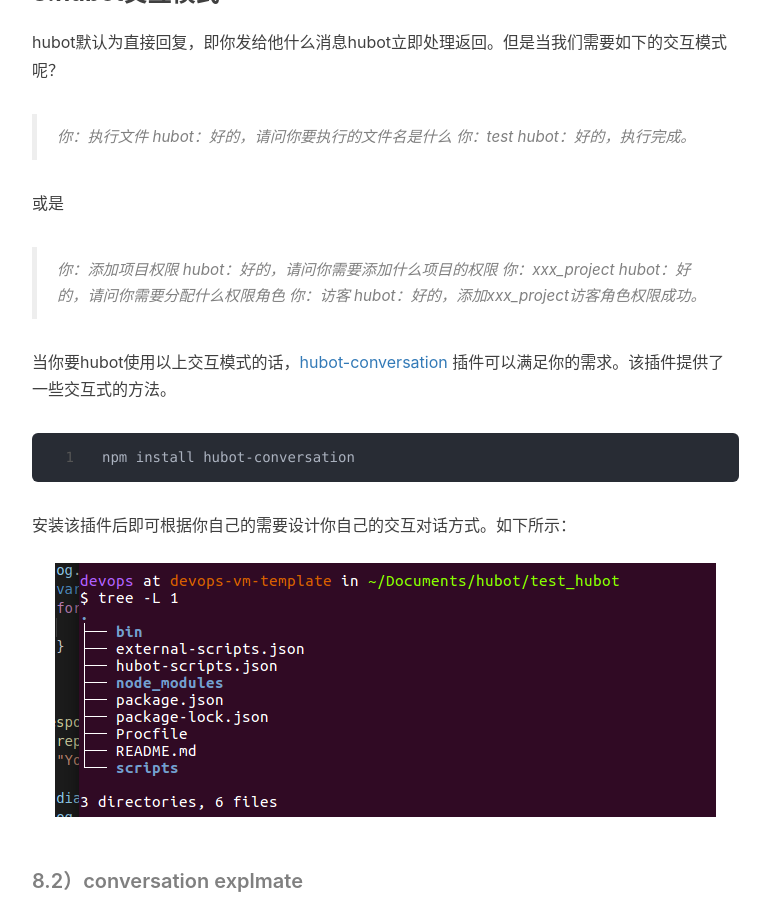
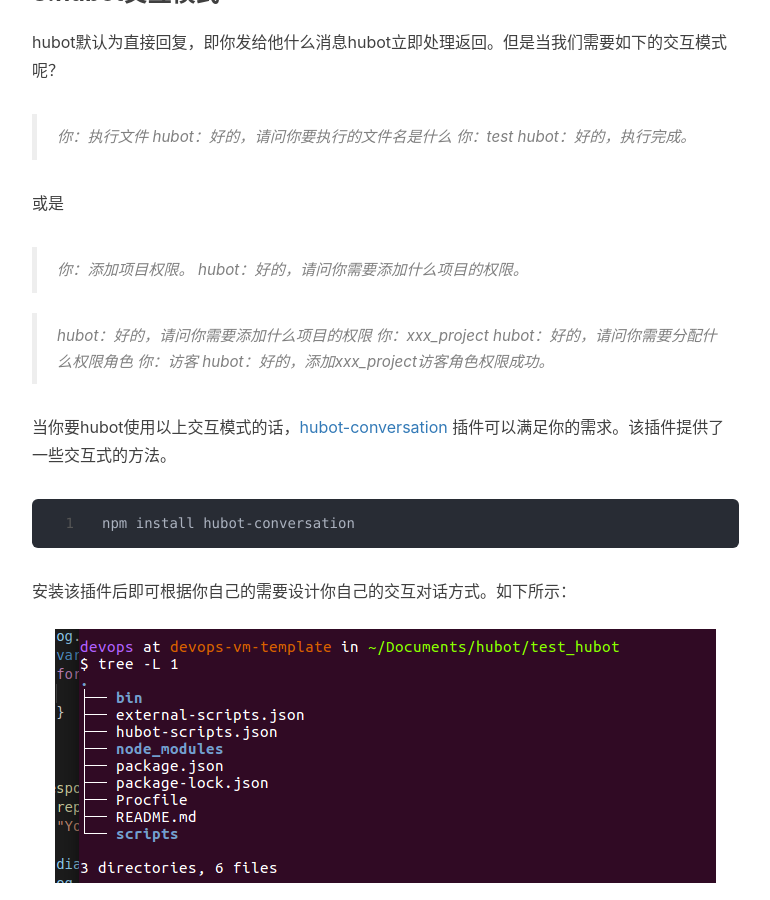
Before and after one commit to odinfor/odinfor.github.io, a Jekyll site: the page built from _posts/2020-03-22-chatOps.md, in a window 1280 px wide and 900 px high, scrolled down 9364 px. Shown: the whole window, without its empty margins (233-1003 px from the left). Built offline with Jekyll 4.4.1, drawn with Linux system fonts in a browser that asks for light colours; nearby versions of some CDN libraries; comment, search, counter and statistics services are not loaded.

Commit message:
add chatops file

```diff
--- a/_posts/2020-03-22-chatOps.md
+++ b/_posts/2020-03-22-chatOps.md
@@ -182,7 +182,9 @@
 
 或是
 
-> 你：添加项目权限
+> 你：添加项目权限。
+> hubot：好的，请问你需要添加什么项目的权限。
+
 > hubot：好的，请问你需要添加什么项目的权限
 > 你：xxx_project
 > hubot：好的，请问你需要分配什么权限角色
```
